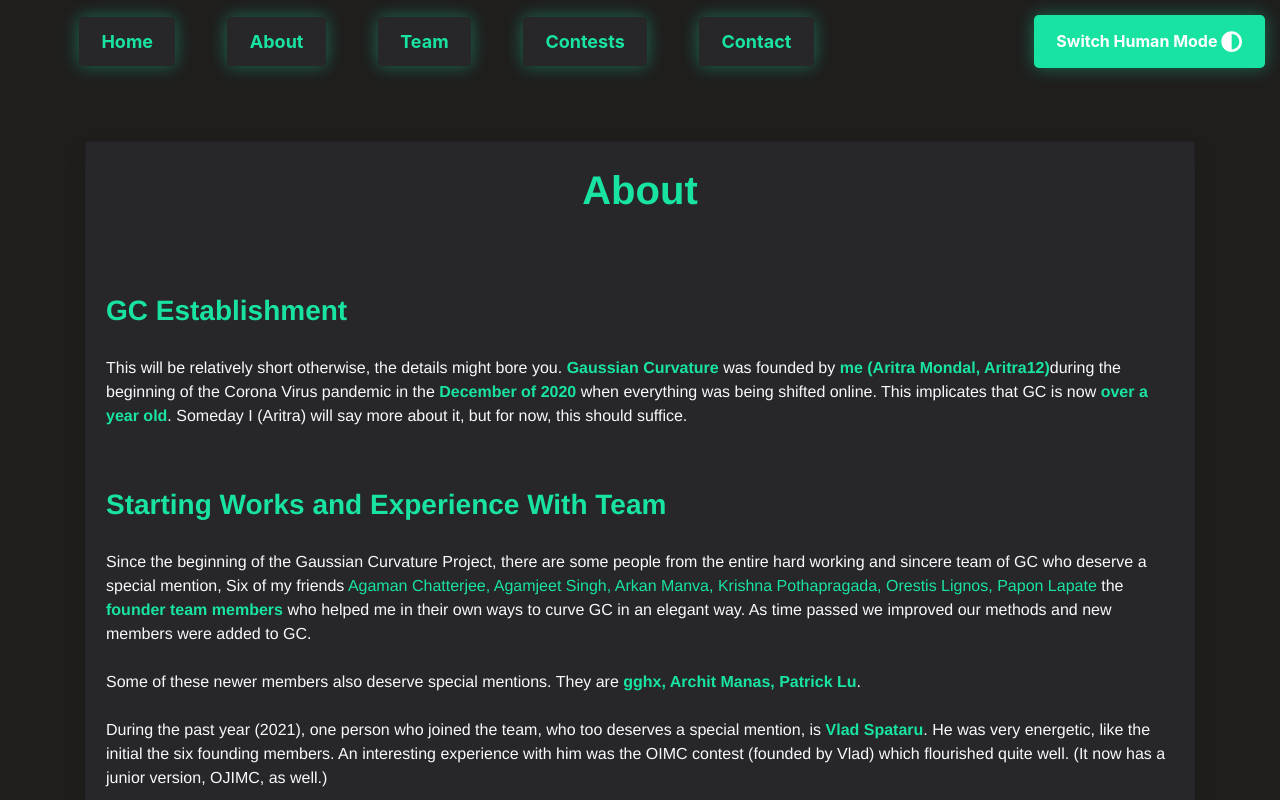
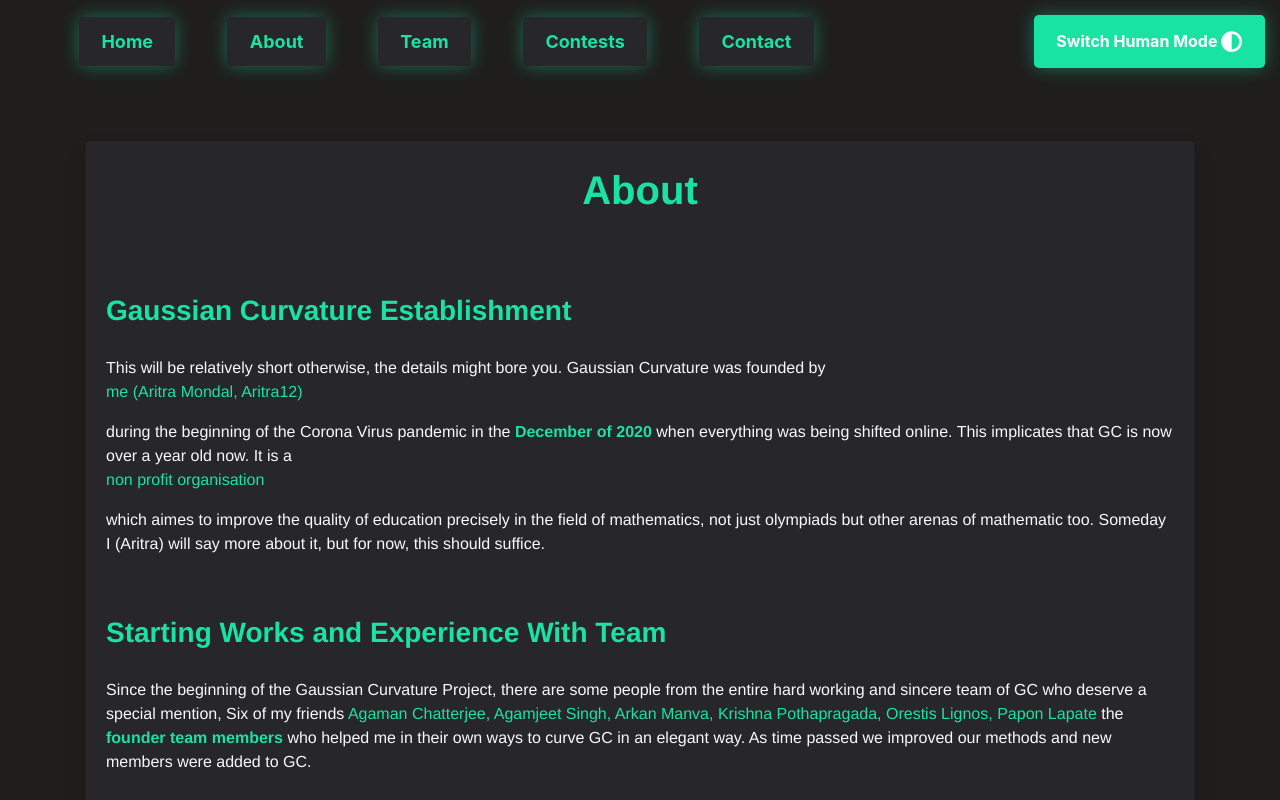
Before and after one commit to gaussiancurvolympiads/gaussiancurv, a React (Create React App) app: page /about in a window 1280 px wide. Shown: the top 800 px of the page. Built offline with nearby package versions, Linux system fonts and the light colour scheme.

Commit message:
Update About.jsx

```diff
--- a/src/components/About.jsx
+++ b/src/components/About.jsx
@@ -104,11 +104,11 @@ const About = ({ darkMode }) => {
                  <h1 class="fancy" align="center"><b>About</b></h1></div><br/><br/>
 
 
-                      <Card.Body>  <div class= "zed">GC Establishment</div> <br></br>
+                      <Card.Body>  <div class= "zed">Gaussian Curvature Establishment</div> <br></br>
                      <Card.Text align="left" class={darkMode? "text-dark" : "text-light"}>This will be relatively short otherwise, the details
-                     might bore you. <b className="footer-text">Gaussian Curvature</b> was founded by <b className="footer-text">me (Aritra Mondal, Aritra12)</b>
+                     might bore you. Gaussian Curvature was founded by <p class="fancy">me (Aritra Mondal, Aritra12)</p>
                        during the beginning of the Corona Virus pandemic in the <b className="footer-text">December of 2020</b> when
-everything was being shifted online. This implicates that GC is now <b className="footer-text">over a year old</b>. Someday I (Aritra)
+everything was being shifted online. This implicates that GC is now over a year old now. It is a <p class="fancy">non profit organisation</p> which aimes to improve the quality of education precisely in the field of mathematics, not just olympiads but other arenas of mathematic too. Someday I (Aritra)
 will say more about it, but for now, this should suffice.
 <br></br>
 
```
